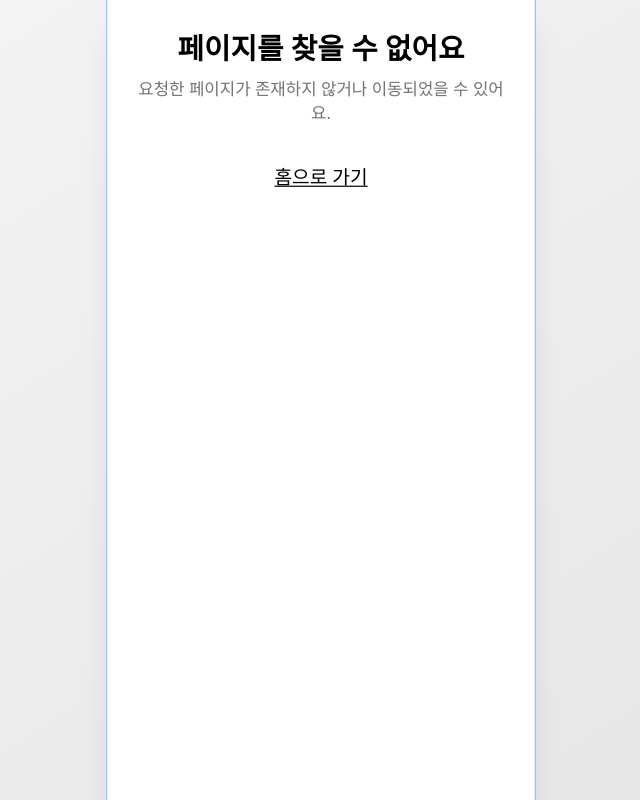
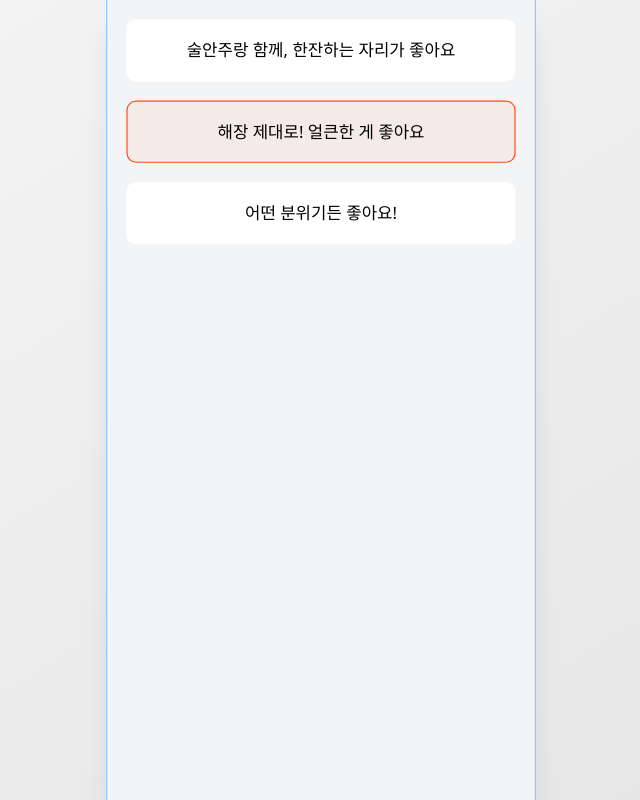
Before and after one commit to depromeet/17th-team3-Web, a Next.js app: page /surveyitem in a window 1280 px wide. Before the commit this address had no page. Shown: the whole page, without its empty margins (319-959 px from the left). Built offline with nearby package versions, Linux system fonts and the light colour scheme.

Commit message:
[Feat] 설문 퍼널 아이템 컴포넌트 구현 (#12)

```diff
--- /dev/null
+++ b/src/app/survey/_components/SurveyItem.tsx
@@ -0,0 +1,22 @@
+import { cn } from '@/app/_lib/cn';
+
+interface SurveyItemProps {
+  children: React.ReactNode;
+  selected?: boolean;
+}
+
+const SurveyItem = ({ children, selected = false }: SurveyItemProps) => {
+  return (
+    <div
+      className={cn(
+        'flex h-[52px] items-center justify-center rounded-lg bg-white text-sm font-medium',
+        // todo: 스타일 변경 필요
+        selected && 'border border-[#FF4F14] bg-[#FF4F1410]'
+      )}
+    >
+      {children}
+    </div>
+  );
+};
+
+export default SurveyItem;
--- /dev/null
+++ b/src/app/surveyitem/page.tsx
@@ -0,0 +1,13 @@
+import SurveyItem from '@/app/survey/_components/SurveyItem';
+
+const page = () => {
+  return (
+    <div className="flex h-[100%] flex-col gap-4 bg-gray-100 p-4">
+      <SurveyItem>술안주랑 함께, 한잔하는 자리가 좋아요</SurveyItem>
+      <SurveyItem selected>해장 제대로! 얼큰한 게 좋아요</SurveyItem>
+      <SurveyItem>어떤 분위기든 좋아요!</SurveyItem>
+    </div>
+  );
+};
+
+export default page;
```
